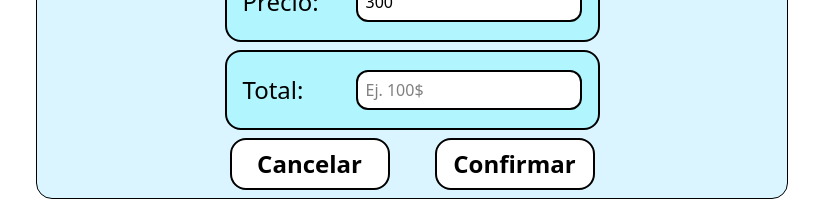
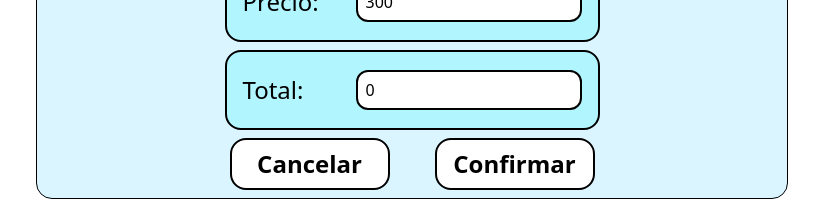
Before and after one commit to Ariel-Caceres/App-Helados, a React (Vite) app: page /sell in a window 1280 px wide. Shown: the part 427-628 px from the top of the page, without its empty margins (228-1051 px from the left). Built offline with nearby package versions, Linux system fonts and the light colour scheme.

Commit message:
refactor : calculo de total por el tema de ofertas

```diff
--- a/dev-dist/sw.js
+++ b/dev-dist/sw.js
@@ -79,7 +79,7 @@ define(['./workbox-5a5d9309'], (function (workbox) { 'use strict';
    */
   workbox.precacheAndRoute([{
     "url": "index.html",
-    "revision": "0.u28bnkob8h8"
+    "revision": "0.jrkck06njc8"
   }], {});
   workbox.cleanupOutdatedCaches();
   workbox.registerRoute(new workbox.NavigationRoute(workbox.createHandlerBoundToURL("index.html"), {
--- a/src/context/SellContext.tsx
+++ b/src/context/SellContext.tsx
@@ -15,9 +15,10 @@ interface SellContextType {
     setCantidad: (value: string) => void;
     registrarVenta: () => void;
     hoy: string;
-    precioTotal: number;
     setVentas: React.Dispatch<React.SetStateAction<Venta[]>>;
-
+    totalManual: number | null
+    totalSugerido: number
+    setTotalManual: (valor: number | null) => void
     producto: Producto;
     setProducto: (value: Producto) => void;
 }
@@ -38,6 +39,7 @@ export const SellProvider = ({ children }: { children: ReactNode }) => {
         }
         return JSON.parse(guardado);
     });
+    const [totalManual, setTotalManual] = useState<number | null>(null);
 
     const [cantidad, setCantidad] = useState<string>("");
     const [ventas, setVentas] = useState<Venta[]>(() => {
@@ -61,29 +63,28 @@ export const SellProvider = ({ children }: { children: ReactNode }) => {
     const hoy = `${año}-${mes}-${dia}`;
 
 
+    const precioUnitario = precios[producto];
+    const totalSugerido = precioUnitario * Number(cantidad);
 
-    const productoFinal = producto ?? "helado";
-    const precioUnitario = precios[productoFinal];
-    const precioTotal = precioUnitario * Number(cantidad);
-
+    const totalFinal =
+        totalManual !== null ? totalManual : totalSugerido;
 
     const registrarVenta = () => {
         const nuevaVenta: Venta = {
-            producto: producto,
             id: uuidv4() as UUID,
-            precio: Number(precioUnitario),
+            producto,
+            precio: precioUnitario,
             cantidad: Number(cantidad),
             fecha: hoy,
-            precioTotal: precioTotal,
+            precioTotal: totalFinal,
             status: "pending-create"
         };
 
+        setVentas(prev => [...prev, nuevaVenta]);
+        setCantidad("");
+        setTotalManual(null);
+    };
 
-        setVentas([...ventas, nuevaVenta]);
-
-        setPrecios(precios);
-        setCantidad("");
-    };
 
 
 
@@ -104,6 +105,9 @@ export const SellProvider = ({ children }: { children: ReactNode }) => {
     return (
         <SellContext.Provider
             value={{
+                setTotalManual,
+                totalManual,
+                totalSugerido,
                 precios,
                 cantidad,
                 ventas,
@@ -112,7 +116,6 @@ export const SellProvider = ({ children }: { children: ReactNode }) => {
                 registrarVenta,
                 hoy,
                 setVentas,
-                precioTotal,
                 producto,
                 setProducto
             }}
--- a/src/pages/Sell.tsx
+++ b/src/pages/Sell.tsx
@@ -10,11 +10,10 @@ import type { Producto } from "../context/SellContext"
 
 export const Modal = () => {
     const navigate = useNavigate()
-    const { precios, cantidad, setPrecios, setCantidad, registrarVenta, producto, setProducto } = useSell()
+    const { precios, cantidad, setPrecios, setCantidad, registrarVenta, producto, setProducto, totalManual, totalSugerido, setTotalManual } = useSell()
     const [cartelPrecioTotal, setCartelPrecioTotal] = useState<boolean>(false)
     const [cartelPrecio, setCartelPrecio] = useState<boolean>(false)
     const [cartelCantidad, setCartelCantidad] = useState<boolean>(false)
-    const [precioTotal, setPrecioTotal] = useState<string>("")
     const { online } = useOnline()
     const [modoCalculo, setModoCalculo] = useState<"cantidad" | "total">("cantidad");
 
@@ -41,8 +40,9 @@ export const Modal = () => {
     const auth = (precio: string, cantidad: string) => {
         const precioInvalido = Number(precio) <= 0 || !Number.isInteger(Number(precio));
         const cantInvalida = Number(cantidad) <= 0 || !Number.isInteger(Number(cantidad))
-        const precioTotalInvalido = !precioTotal || Number(precioTotal) === 0;
-        console.log(cantInvalida);
+        const totalFinal = totalManual ?? totalSugerido;
+        const precioTotalInvalido = totalFinal <= 0;
+
 
         if (precioInvalido || cantInvalida || precioTotalInvalido) {
             if (precioInvalido) {
@@ -72,28 +72,21 @@ export const Modal = () => {
 
     useEffect(() => {
         setCantidad("");
-        setPrecioTotal("");
+        setTotalManual(null);
     }, [producto]);
+
 
 
     useEffect(() => {
         const precioUnitario = precios[producto];
         if (!precioUnitario) return;
 
-        if (modoCalculo === "cantidad") {
-            setPrecioTotal(
-                cantidad ? String(precioUnitario * Number(cantidad)) : ""
-            );
-        }
 
-        if (modoCalculo === "total") {
-            setCantidad(
-                precioTotal ? String(Number(precioTotal) / precioUnitario) : ""
-            );
-        }
-    }, [cantidad, precioTotal, producto, precios, modoCalculo]);
 
-    console.log(precioTotal);
+    }, [cantidad, producto, precios, modoCalculo]);
+
+
+
 
     return (
 
@@ -161,9 +154,9 @@ export const Modal = () => {
                             id="total"
                             placeholder="Ej. 100$"
                             className={`border-2 pl-2 rounded-xl h-10 bg-white w-2/3 ${cartelPrecioTotal ? "border-4 border-red-700" : ""}`}
-                            value={Number(precioTotal) != 0 ? precioTotal : ""}
-                            onChange={(e) => { setPrecioTotal(e.target.value); setModoCalculo("total") }}
 
+                            value={(totalManual ?? totalSugerido) ?? ""}
+                            onChange={(e) => setTotalManual(Number(e.target.value))}
                         />
                     </div>
 
```
